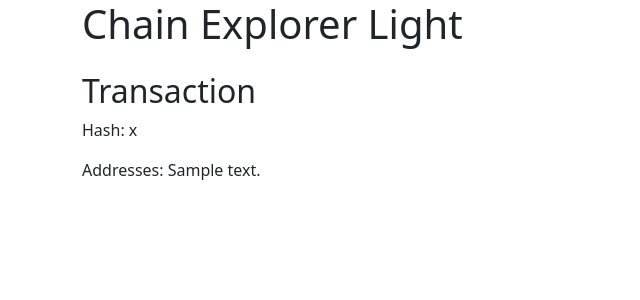
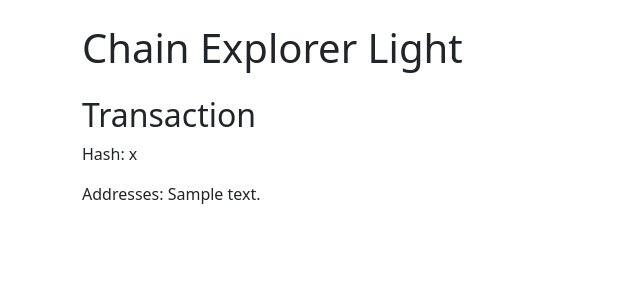
Before and after one commit to harshanaDisa/crypto-analyzer, a Symfony app: template templates/index.html.twig in a window 1280 px wide. Shown: the top 300 px of the page, without its empty margins (0-640 px from the left). Run offline with Twig, Linux system fonts and the light colour scheme; the template is opened without the code that fills it: most values are stand-ins (such as "Sample title", 1, 10 or a date in 2020); some libraries are stand-ins or nearby versions.

Commit message:
fix index.html

```diff
--- a/templates/index.html.twig
+++ b/templates/index.html.twig
@@ -16,12 +16,11 @@
             {{ flashMessage }}
     </div>
 {% endfor %}
-<div class="container">
+<div class="container mt-4">
   <h1>Chain Explorer Light</h1>
 
   {% if form %}
   <div class="mt-4">
-    <h2>Result</h2>
       {{ form_start(form) }}
       {{ form_widget(form) }}
       {{ form_end(form) }}
```
